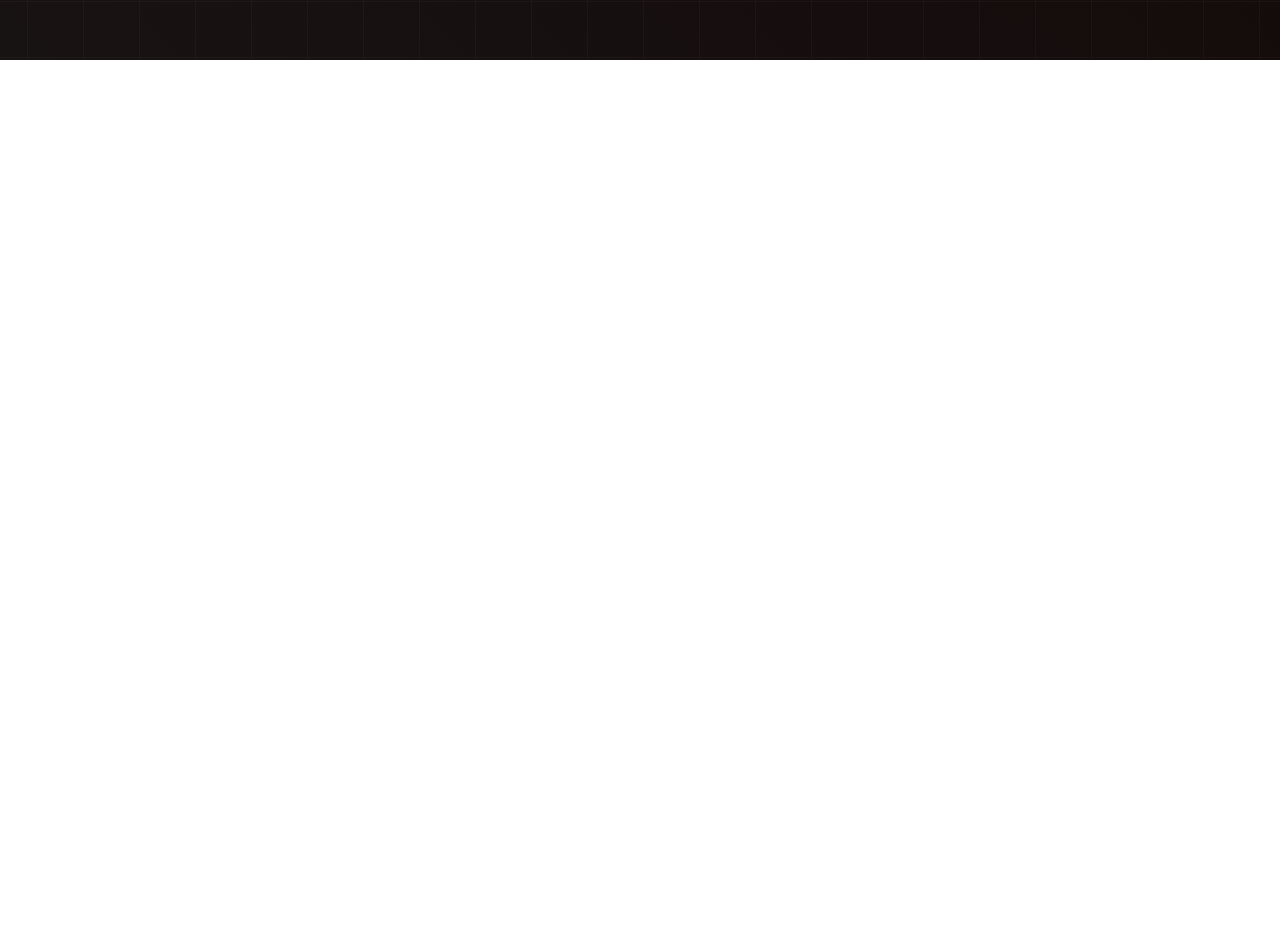
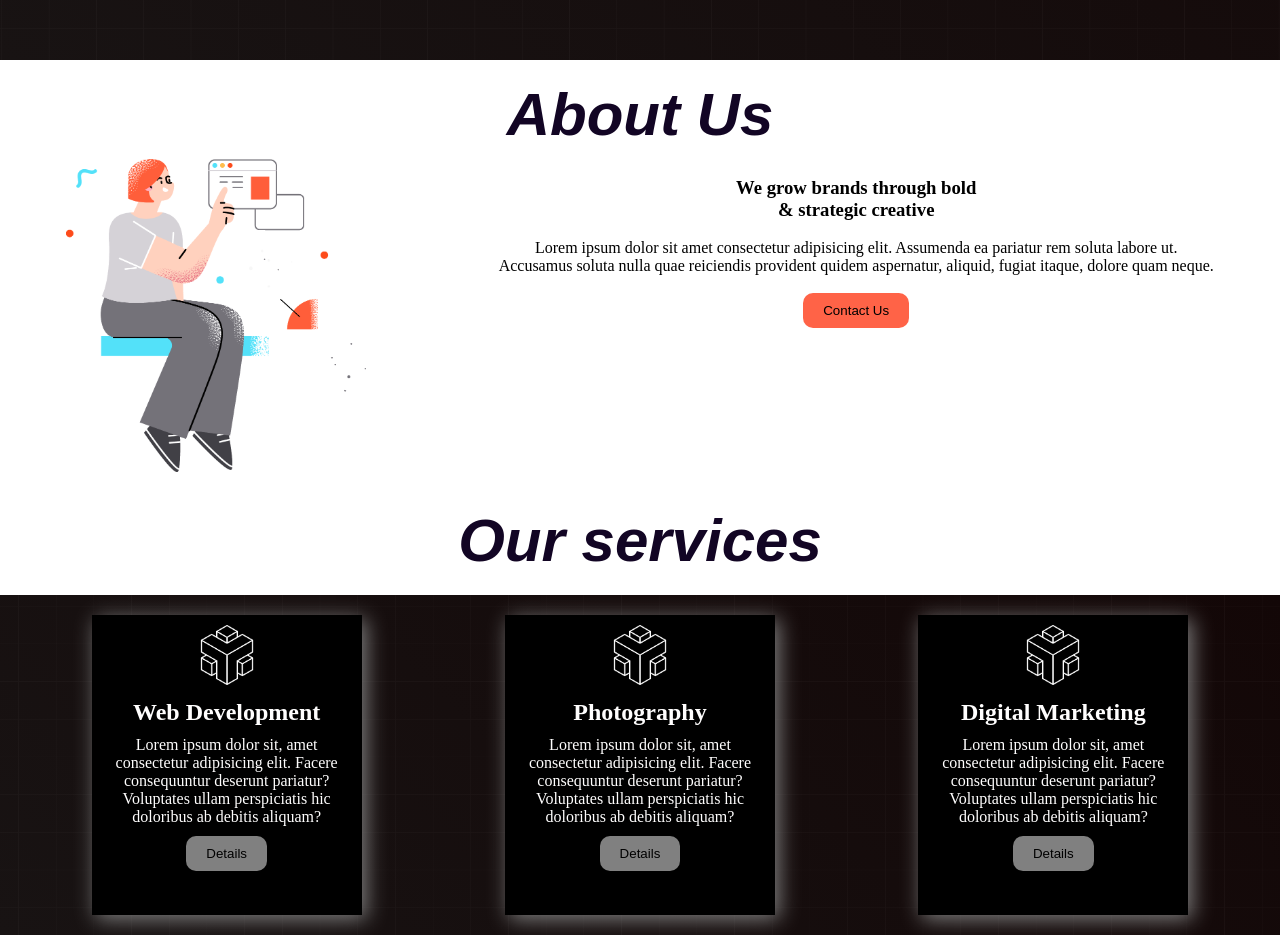
Before and after one commit to tanviremon01/digital-products-b8, a plain HTML site: page index.html in a window 1280 px wide. Shown: the part 826-1761 px from the top of the page. Before the commit the page ends 886 px from the top, so only its background shows below. Drawn offline with Linux system fonts and the light colour scheme.

Commit message:
third commit

```diff
--- a/index.html
+++ b/index.html
@@ -28,12 +28,68 @@ This a navbar section.
         <section>
             <div class="banner-container">
             <div class="banner-text">
-                <h1 class="title">Better design for your digital products</h1>
-                <p>We are a creative studio specializing in UI/UX design, development and strategy.</p>
-                <button>Explore More</button>
+                <h1 class="title">Better design for <br>your digital products by <br>
+                "TAE"</h1>
+                <p class="dis">We are a creative studio specializing in UI/UX design, development and strategy.</p>
+                <button class="btm">Explore More</button>
             </div>
             <div class="banner-photo">
                 <img class="banner-img" src="./images/banner.png" alt="">
+            </div>
+            </div>
+        </section>
+
+<section>
+    <h1 class="about-title">About Us</h1>
+
+        <div class="about-container">
+            <div class="about-info">
+                <br>
+                <h3>We grow brands through bold <br> & strategic creative</h3>
+                <br>
+                <p>Lorem ipsum dolor sit amet consectetur adipisicing elit. Assumenda ea pariatur rem soluta labore ut. <br>Accusamus soluta nulla quae reiciendis provident quidem aspernatur, aliquid, fugiat itaque, dolore quam neque.</p>
+                <br>
+                <a target="_blank" href="https://www.facebook.com/tanviraemonofficial?mibextid=ZbWKwL"><button class="btm">Contact Us</button></a>
+            </div>
+            <div class="about-pic">
+        <img class="banner-img" src="./images/section.png" alt="">
+            </div>
+
+        </div>
+
+        </section>
+        <section>
+            <h1 class="about-title service" >Our services</h1>
+            <div class="service-container">
+            <div class="box">
+                <img class="icon" src="./icon/0.png" alt="">
+                <h2 class="box-title">Web Development</h2>
+                <p>
+                    Lorem ipsum dolor sit, amet consectetur adipisicing elit. Facere consequuntur deserunt pariatur? Voluptates ullam perspiciatis hic doloribus ab debitis aliquam?
+
+                </p>
+
+                <button class="btm box-btm">Details</button>
+            </div>
+            <div class="box">
+                <img class="icon" src="./icon/0.png" alt="">
+                <h2 class="box-title">Photography</h2>
+                <p>
+                    Lorem ipsum dolor sit, amet consectetur adipisicing elit. Facere consequuntur deserunt pariatur? Voluptates ullam perspiciatis hic doloribus ab debitis aliquam?
+
+                </p>
+
+                <button class="btm box-btm">Details</button>
+            </div>
+            <div class="box">
+                <img class="icon" src="./icon/0.png" alt="">
+                <h2 class="box-title">Digital Marketing</h2>
+                <p>
+                    Lorem ipsum dolor sit, amet consectetur adipisicing elit. Facere consequuntur deserunt pariatur? Voluptates ullam perspiciatis hic doloribus ab debitis aliquam?
+
+                </p>
+
+                <button class="btm box-btm">Details</button>
             </div>
             </div>
         </section>
--- a/style/style.css
+++ b/style/style.css
@@ -34,8 +34,81 @@
     color: white;
     align-items: center;
     background-image: url("../images/background.png"),linear-gradient(45deg,#181313,#130707);
+    background-repeat: no-repeat;
+    background-position: center;
+    background-size: cover;
 }
 .title{
     font-size: 55px;
    font-weight: bold;
 }
+.dis{
+    margin-top: 15px;
+    margin-bottom: 15px;
+    font-size: 20px;
+}
+.btm{
+    padding: 10px 20px;
+    background-color: tomato;
+    border: none;
+    border-radius: 10px;
+}
+.btm:hover{
+    color: rgb(187, 203, 187);
+    cursor: pointer;
+}
+.about-container{
+    display: flex;
+    justify-content: space-around;
+    flex-direction: row-reverse;
+    padding: 10px;
+    background-color: (45deg,#574c4c #402a2a);
+
+}
+.about-title{
+    text-align: center;
+    padding-top: 20px;
+    color: rgb(18, 5, 36);
+  font-weight: bolder;
+  font-size: 60px;
+  font-style: oblique;
+  font-family: sans-serif;
+}
+.about-info{
+    text-align: center;
+    padding-left: 20px;
+
+}
+.box{
+    width: 250px;
+    height: 280px ;
+    box-shadow: 4px 4px 20px gray;
+    text-align: center;
+    padding: 10px;
+    color: rgb(255, 254, 254);
+    background-color: black;
+}
+.icon{
+    width: 60px;
+
+
+}
+.box-btm{
+ background-color: grey;
+ margin-top: 10px;
+}
+.box-title{
+   padding: 10px;
+}
+.service{
+    padding-bottom: 20px;
+}
+.service-container{
+    display: flex;
+    justify-content: space-around;
+    padding: 20px;
+    background-image: url("../images/background.png"),linear-gradient(45deg,#181313,#130707);
+    background-repeat: no-repeat;
+    background-position: center;
+    background-size: cover;
+}
```
